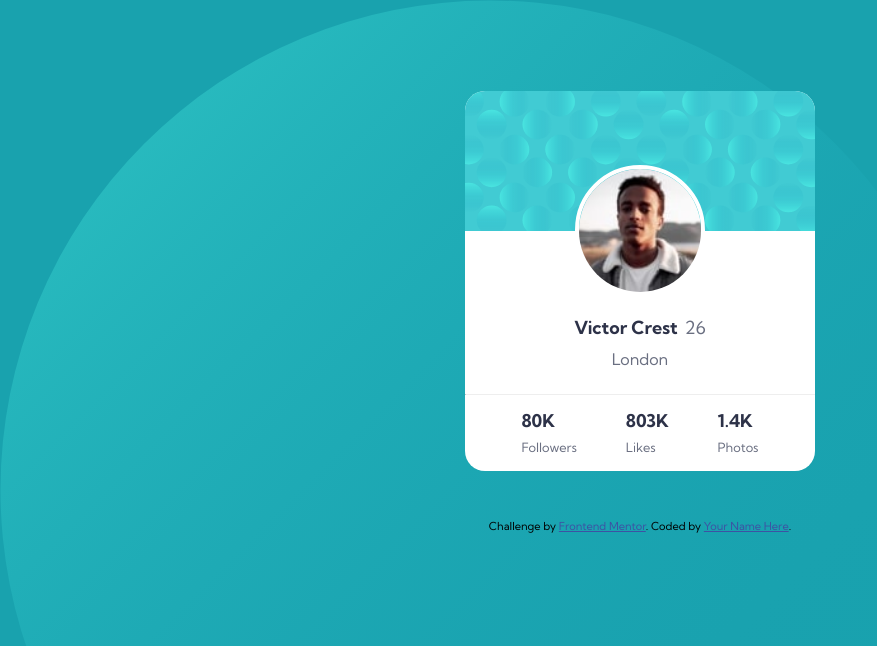
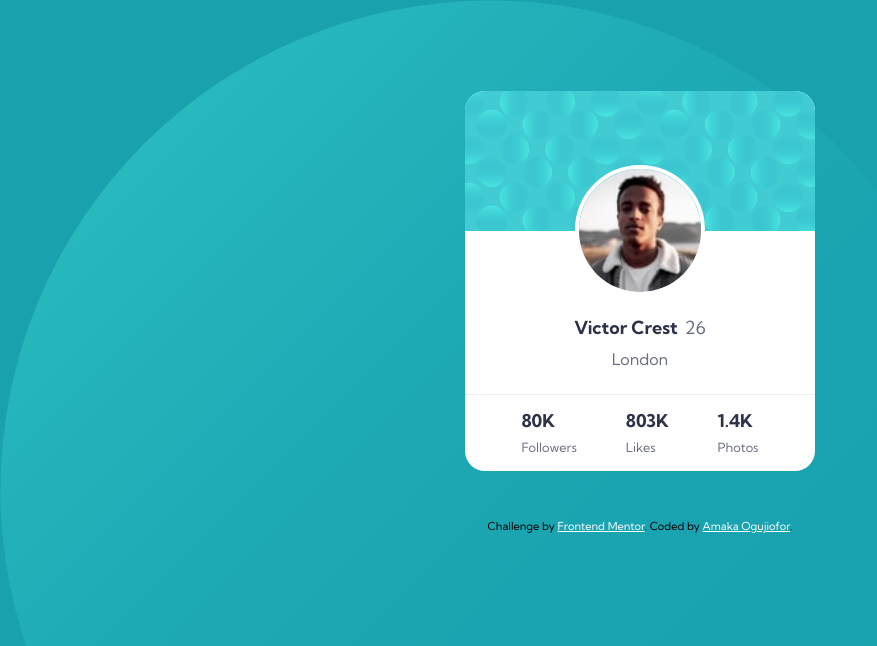
Before and after one commit to amakaogujiofor/Profile-Card-Component, a plain HTML site: page index.html in a window 1280 px wide. Shown: the whole page, without its empty margins (0-877 px from the left). Drawn offline with Linux system fonts and the light colour scheme.

Commit message:
Styled attribution link

```diff
--- a/index.html
+++ b/index.html
@@ -27,7 +27,7 @@
         text-align: center;
       }
       .attribution a {
-        color: hsl(228, 45%, 44%);
+        color: #fff;
       }
     </style>
   </head>
@@ -69,7 +69,7 @@
       Challenge by
       <a href="https://www.frontendmentor.io?ref=challenge" target="_blank"
         >Frontend Mentor</a
-      >. Coded by <a href="#">Your Name Here</a>.
+      >. Coded by <a href="https://github.com/amakaogujiofor">Amaka Ogujiofor</a>.
     </div>
   </body>
 </html>
```
